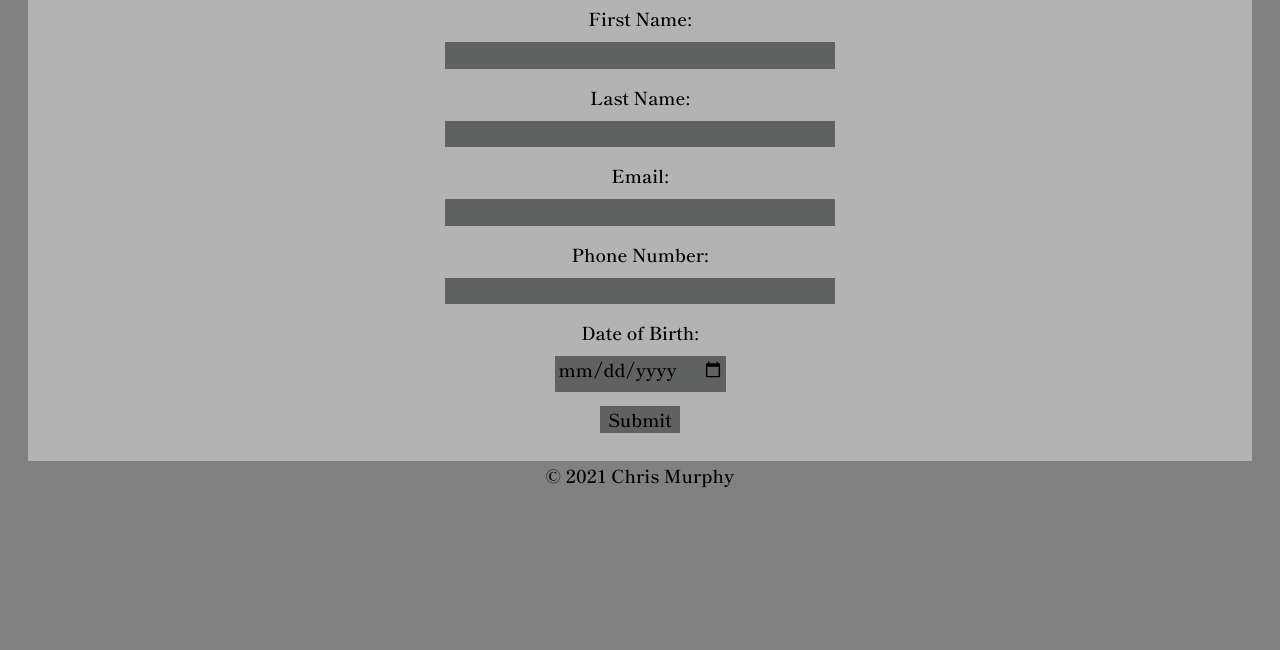
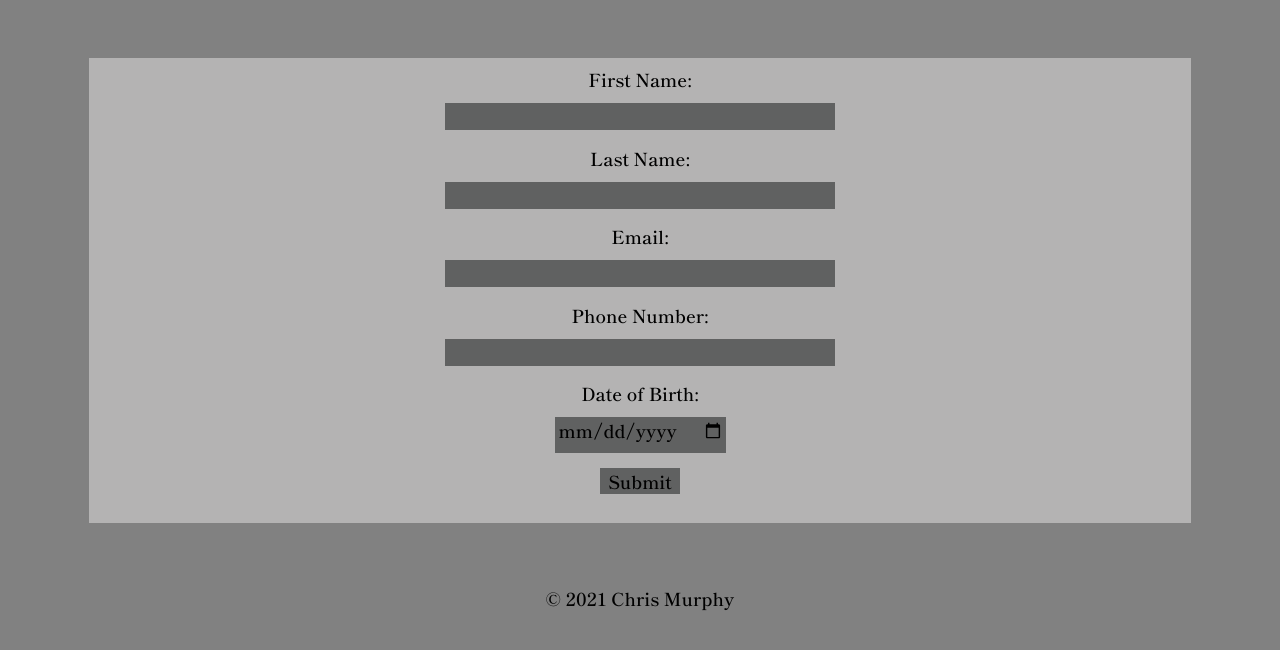
Before and after one commit to ChrisMurphy973/itmd362-lab3, a plain HTML site: page index.html in a window 1280 px wide. Shown: the part 130-780 px from the top of the page. Drawn offline with nearby package versions, Linux system fonts and the light colour scheme.

Commit message:
Update screen.css
margins

```diff
--- a/css/screen.css
+++ b/css/screen.css
@@ -43,13 +43,22 @@ button, input {
   overflow: visible;
 }
 
-@media screen and (min-width: 336px) {
-  #wrap {
-    display: inline-block;
-    justify-content: center;
+@media screen and (min-width: 500px){
+  #content{
+    text-align: center;
+    margin: 5% auto 5% auto;
+    width: 90%;
+  }
+
+  input{
+    align-self: center;
+    width: auto;
+  }
+
+  fieldset{
+    text-align: center;
   }
 }
-
 @media screen and (min-width: 580px) {
   html {
     display: inline-block;
```
